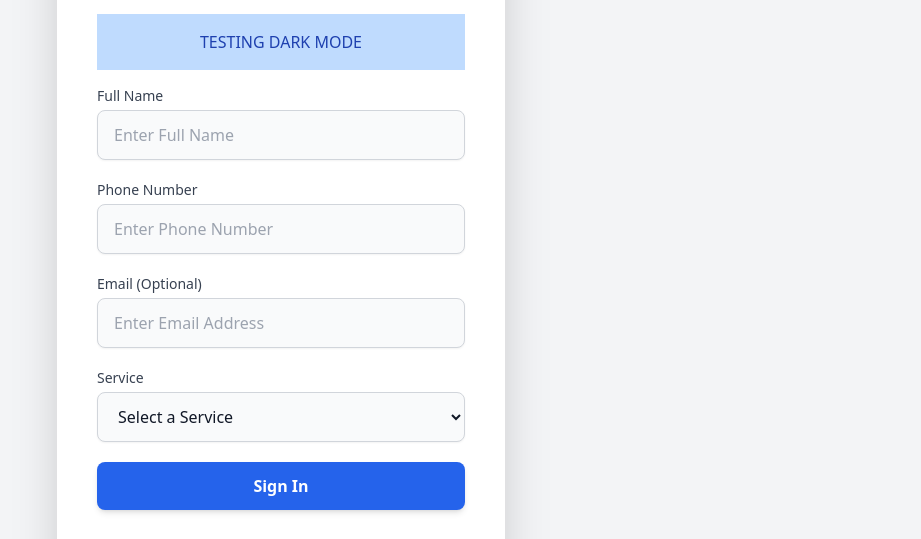
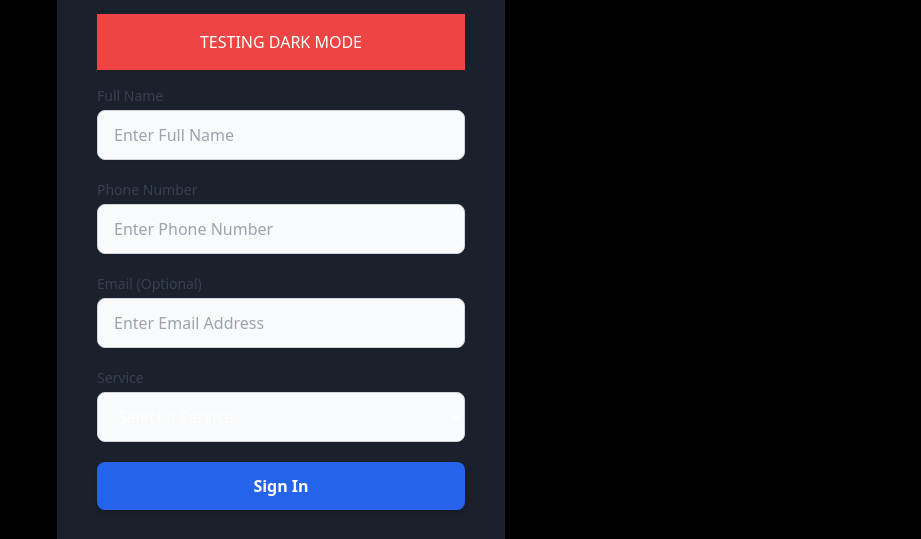
Before and after one commit to Claywoman/kiosk-system, a plain HTML site: page index.html in a window 1280 px wide. Shown: the part 189-728 px from the top of the page, without its empty margins (359-1280 px from the left). Drawn offline with nearby package versions, Linux system fonts and the light colour scheme.

Commit message:
Add files via upload

```diff
--- a/styles.css
+++ b/styles.css
@@ -110,3 +110,20 @@
 /* input, select {
   @apply dark:placeholder-gray-500;
 } */
+/* Manual Dark Mode Overrides */
+html.dark body {
+    background-color: #000000; /* Force black background for dark mode */
+    color: #ffffff; /* Force white text for dark mode */
+}
+
+html.dark .bg-white {
+    background-color: #1a202c !important; /* Override white box to dark gray */
+}
+
+/* Target the test box for dark mode */
+html.dark .dark\:bg-red-500 {
+    background-color: #ef4444 !important; /* Red for dark mode test box */
+}
+html.dark .dark\:text-white {
+    color: #ffffff !important; /* White text for dark mode test box */
+}
```
